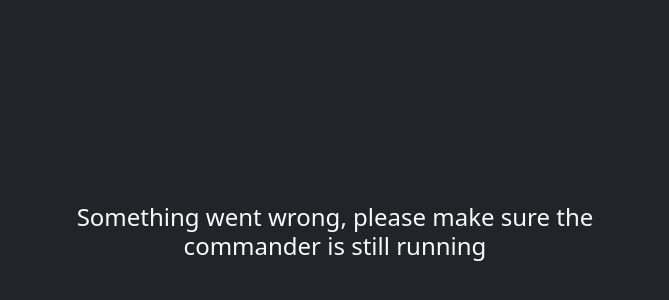
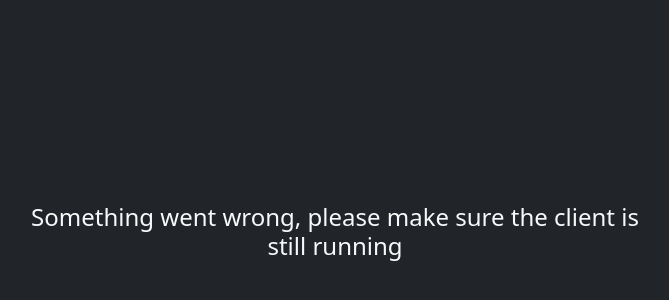
Before and after one commit to cetteup/0xQWERTY-client, a plain HTML site: page templates/auth-callback.html in a window 1280 px wide. Shown: the part 160-460 px from the top of the page, without its empty margins (305-974 px from the left). Drawn offline with nearby package versions, Linux system fonts and the light colour scheme; no server answers.

Commit message:
chore: Remove reference to old project name

```diff
--- a/templates/auth-callback.html
+++ b/templates/auth-callback.html
@@ -41,7 +41,7 @@
         $.get(`${baseUrl}/a/auth-url`)
             .then((url) => link.prop('href', url))
             .catch(() => {
-                heading.text('Something went wrong, please make sure the commander is still running');
+                heading.text('Something went wrong, please make sure the client is still running');
                 link.hide();
             })
     }
```
